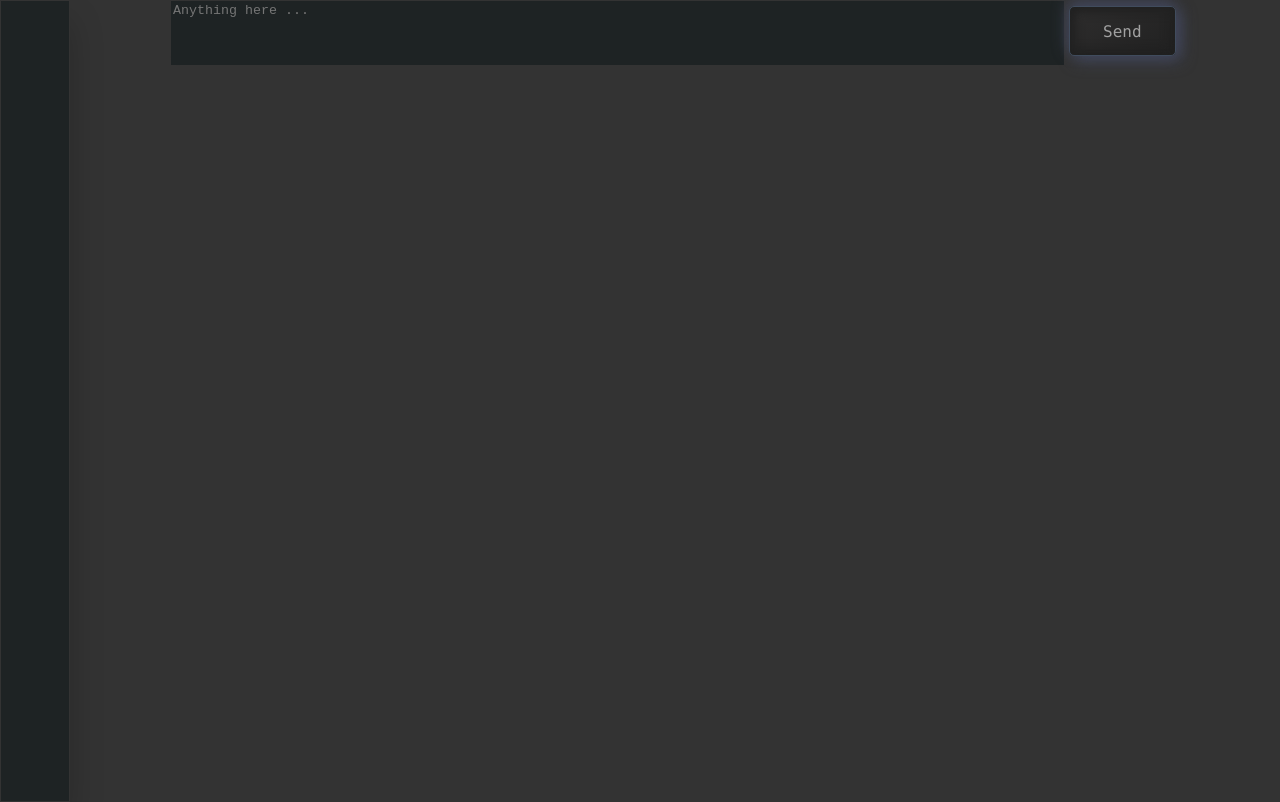
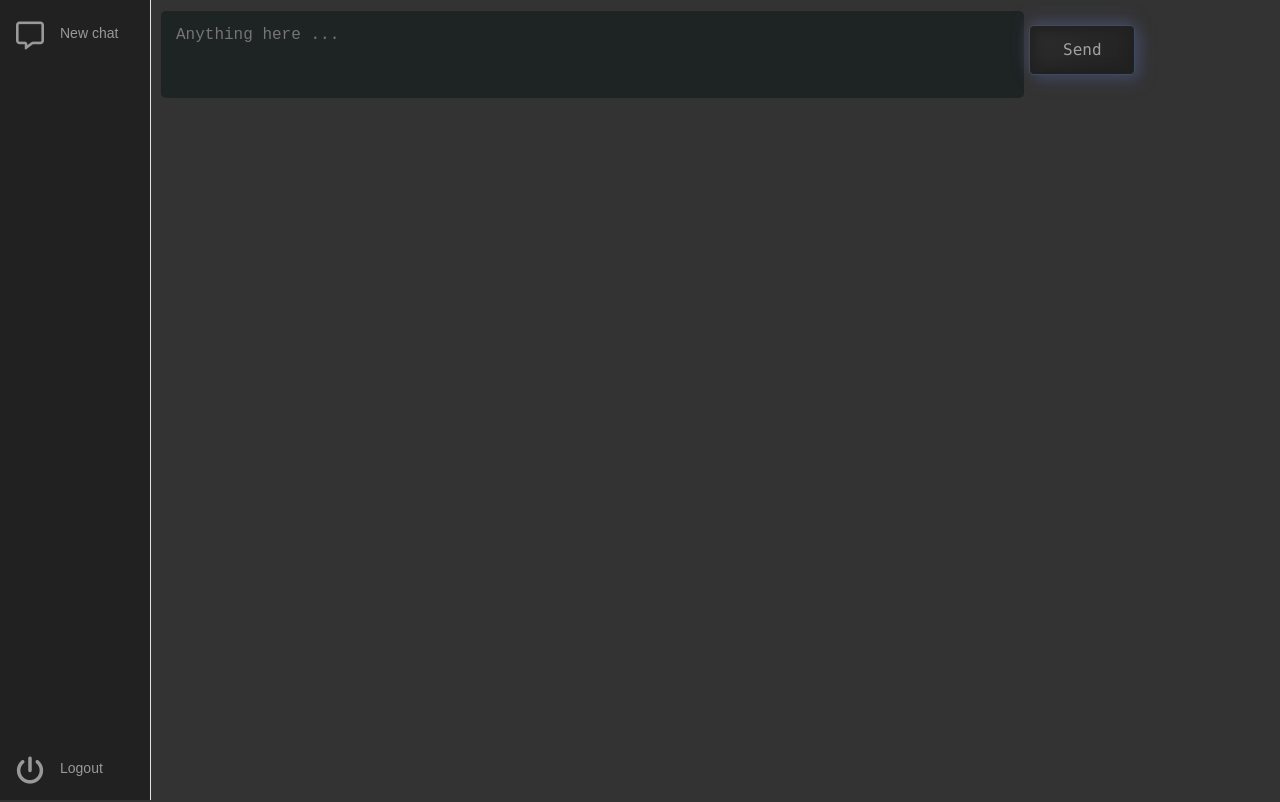
Before and after one commit to yeabu369/NeuroMind, a website: page public/html/main.html in a window 1280 px wide. Drawn offline with nearby package versions, Linux system fonts and the light colour scheme; a web font is replaced by a local one.

Commit message:
changes on the main page

```diff
--- a/public/css/main.css
+++ b/public/css/main.css
@@ -5,6 +5,7 @@ body {
   display: grid;
   grid-template-columns: 70px 1fr;
   background-color: #333;
+  overflow-x: hidden;
 }
 
 .border {
@@ -12,16 +13,26 @@ body {
 }
 
 .container {
-  display: flex;
-  flex-direction: column;
+  position:absolute;
+  top:0;
+  left: 160px;
   height: 100%;
-  padding: 0 6.25rem;
+  padding-right: 2rem;
+
 }
 
 .w-full {
-  width: 100%;
+  width: 90%;
+  display: flex;
+  justify-content: left;
+  align-items: center;
 }
-
+.innercontainer {
+  padding: 0.75rem;
+}
+.innerwidth{
+  width:88%
+}
 .sidebar {
   background-color: #1e2324;
   height: 100vh;
@@ -50,19 +61,21 @@ section > div:first-child {
 }
 
 textarea {
+  margin-top:10px;
   background-color: #1e2324;
   color: #fff;
   width: 100%;
   resize: none;
   border: none;
+  border-radius: 5px;
+  padding: 15px 0 0 15px;
+  font-size: 16px;
+
 }
 
-/*
-TODO
-- Remove the border from the textarea
-- Add a border to the prompt box
-- Remove border from send button
-*/
+
+
+
 
 
 button {
@@ -113,3 +126,161 @@ button:active {
   -webkit-transition: 100ms;
   transition: 100ms;
 }
+
+
+@import url(//netdna.bootstrapcdn.com/font-awesome/4.0.3/css/font-awesome.css);
+
+
+@import url(https://fonts.googleapis.com/css?family=Titillium+Web:300);
+@media screen and (max-width: 768px) {
+
+        .main-menu li,
+        .main-menu li a {
+            width: 100%;
+        }
+
+
+
+}
+.fa-2x {
+    font-size: 2em;
+}
+
+.fa {
+    position: relative;
+    display: table-cell;
+    width: 60px;
+    height: 36px;
+    text-align: center;
+    vertical-align: middle;
+    font-size: 20px;
+    padding-top: 15px;
+}
+
+
+.main-menu:hover,
+nav.main-menu.expanded {
+    width: 150px;
+    overflow: visible;
+}
+
+.main-menu {
+    background: #212121;
+    border-right: 1px solid #e5e5e5;
+    position: absolute;
+    top: 0;
+    bottom: 0;
+    height: 100%;
+    left: 0;
+    width: 60px;
+    overflow: hidden;
+    -webkit-transition: width .05s linear;
+    transition: width .05s linear;
+    -webkit-transform: translateZ(0) scale(1, 1);
+    z-index: 1000;
+}
+
+.main-menu>ul {
+    margin: 7px 0;
+}
+
+.main-menu li {
+    position: relative;
+    display: block;
+    width: 150px;
+}
+
+.main-menu li>a {
+    position: relative;
+    display: table;
+    border-collapse: collapse;
+    border-spacing: 0;
+    color: #999;
+    font-family: arial;
+    font-size: 14px;
+    text-decoration: none;
+    -webkit-transform: translateZ(0) scale(1, 1);
+    -webkit-transition: all .1s linear;
+    transition: all .1s linear;
+
+}
+
+.main-menu .nav-icon {
+    position: relative;
+    display: table-cell;
+    width: 60px;
+    height: 36px;
+    text-align: center;
+    vertical-align: middle;
+    font-size: 18px;
+}
+
+.main-menu .nav-text {
+    position: relative;
+    display: table-cell;
+    vertical-align: middle;
+    width: 190px;
+    font-family: 'Titillium Web', sans-serif;
+}
+
+.main-menu>ul.logout {
+    position: absolute;
+    left: 0;
+    bottom: 0;
+}
+
+.no-touch .scrollable.hover {
+    overflow-y: hidden;
+}
+
+.no-touch .scrollable.hover:hover {
+    overflow-y: auto;
+    overflow: visible;
+}
+
+a:hover,
+a:focus {
+    text-decoration: none;
+}
+
+nav {
+    -webkit-user-select: none;
+    -moz-user-select: none;
+    -ms-user-select: none;
+    -o-user-select: none;
+    user-select: none;
+}
+
+nav ul,
+nav li {
+    outline: 0;
+    margin: 0;
+    padding: 0;
+}
+
+.main-menu li:hover>a,
+nav.main-menu li.active>a,
+.dropdown-menu>li>a:hover,
+.dropdown-menu>li>a:focus,
+.dropdown-menu>.active>a,
+.dropdown-menu>.active>a:hover,
+.dropdown-menu>.active>a:focus,
+.no-touch .dashboard-page nav.dashboard-menu ul li:hover a,
+.dashboard-page nav.dashboard-menu ul li.active a {
+    color: #fff;
+    background-color: #000000;
+}
+
+.area {
+    float: left;
+    background: #e2e2e2;
+    width: 100%;
+    height: 100%;
+}
+
+@font-face {
+    font-family: 'Titillium Web';
+    font-style: normal;
+    font-weight: 300;
+    src: local('Titillium WebLight'), local('TitilliumWeb-Light'), url(http://themes.googleusercontent.com/static/fonts/titilliumweb/v2/anMUvcNT0H1YN4FII8wpr24bNCNEoFTpS2BTjF6FB5E.woff) format('woff');
+}
--- a/public/html/main.html
+++ b/public/html/main.html
@@ -25,20 +25,28 @@
                          console.log(response);
                          // append the response.result before the textfield
                          let div = document.createElement("div");
+                         let container = document.createElement("div");
                          let input = document.createElement("input");
+                         let icon = document.createElement("i");
+                         icon.classList.add("fas", "fa-play-circle", "fa-2x");
                          input.setAttribute("type", "button");
+                         // input.append(icon);
                          input.setAttribute("value", "🔊 Play");
                          input.style.backgroundColor = "#333";
                          input.style.color = "#fff";
+
 
                          input.onclick = function () {
                               responsiveVoice.speak(response.result);
                          }
 
                          div.innerHTML = response.result;
-                         div.classList.add("border", "w-full", "response");
-                         document.querySelector("#prompt-box").append(div);
-                         div.append(input);
+                         div.classList.add( "innerwidth", "response");
+                         container.classList.add("w-full", "innercontainer");
+                         container.append(div);
+                         container.append(input);
+                         document.querySelector("#prompt-box").append(container);
+                         document.getElementById("prompt").value = "";
 
                     }
                });
@@ -47,24 +55,42 @@
 </head>
 
 <body>
-     <nav class="border sidebar">
+     <nav class="main-menu">
+            <ul>
+                <li>
+                    <a href="/home">
+                        <i class=" fa fa-regular fa-message fa-2x"></i>
+                        <span class="nav-text">
+                             New chat
+                        </span>
+                    </a>
 
-     </nav>
+                </li>
+
+            </ul>
+
+            <ul class="logout">
+                <li>
+                   <a href="/logout">
+                         <i class="fa fa-power-off fa-2x"></i>
+                        <span class="nav-text">
+                            Logout
+                        </span>
+                    </a>
+                </li>
+            </ul>
+        </nav>
 
      <section id="prompt-box" class="container">
           <div class="w-full prompt-box">
-               <textarea name="prompt" id="prompt" cols="100" rows="4" placeholder="Anything here ..."></textarea>
+
+               <textarea name="prompt" id="prompt" cols="140" rows="4" placeholder="Anything here ..."></textarea>
                <button onclick="generatePrompt();">Send</button>
           </div>
+
      </section>
 
 
-     <!-- <div class="container">
-          <span></span>
-          <span></span>
-          <span></span>
-          <span></span>
-     </div> -->
 
 
 
--- a/src/router.js
+++ b/src/router.js
@@ -147,7 +147,6 @@ router.post('/login', async (req, res) => {
 
     res.cookie("authorization", token, { httpOnly: true })
     res.sendFile(path.join(__dirname, '../public/html', 'main.html'));
-
  //   res.json({ success: true, message: 'Login successful' })
   } catch (error) {
     console.error(error);
@@ -156,16 +155,17 @@ router.post('/login', async (req, res) => {
 
 });
 
-router.post('/logout', async (req, res) => {
+router.get('/logout', async (req, res) => {
   try {
     res.cookie("authorization", false)
-    res.sendFile(path.join(__dirname, '../public/html', 'index.html'));
+    res.redirect('/');
   } catch (error) {
     console.error(error);
     res.status(500).send('Internal Server Error');
   }
 
 });
+
 
 router.post('/generate', async (req, res) => {
   try {
```
Also changed, not shown: 1 other file.
